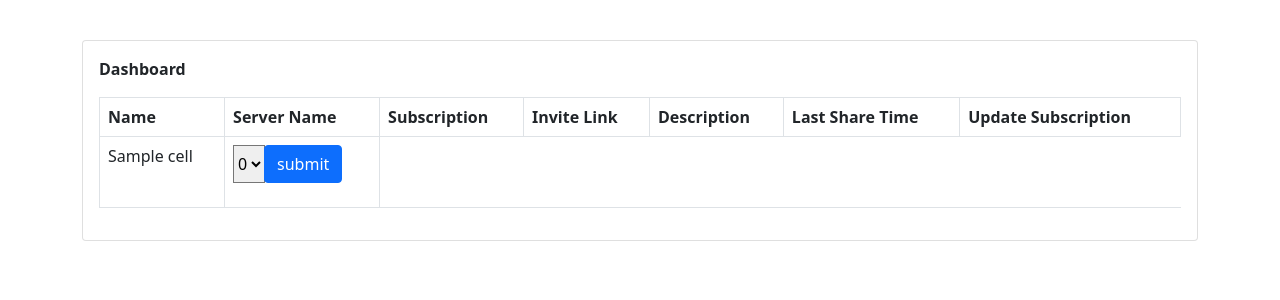
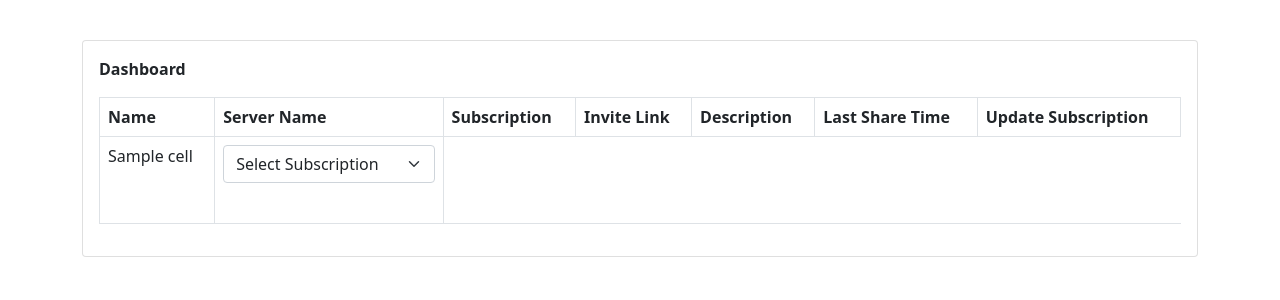
Before and after one commit to icesoup-backup/BotDashboard, a Flask app: template templates/dashboard.html in a window 1280 px wide. Shown: the part 56-356 px from the top of the page. Run offline with Flask 2, Linux system fonts and the light colour scheme; the template is opened without the code that fills it: most values are stand-ins (such as "Sample title", 1, 10 or a date in 2020); some libraries are stand-ins or nearby versions.

Commit message:
🐛 FIX: Dashboard now works as expected

```diff
--- a/main.py
+++ b/main.py
@@ -32,16 +32,18 @@ def dash():
 @dashboard.route("/edit", methods=['GET', 'POST'])
 def update():
     # username = request.args.get('username')
-    sub = str(request.form)
-    print(sub)
-    print(request.method)
-    # if request.method == 'POST':
-    #     print(request.method)
-    #     sub = request.form.get('sub-level', 0)
+    req = ""
+    if request.method == 'POST':
+        print(request.method)
+        req = request.form.get('sub-level', 0).split("[{(..++--**//)}]")
+        # print(req)
+
+    username = req[0]
+    sub = int(req[1])
     # print(f"{username} {sub}")
-    # conn = dbfunctions.createConnection("testDB")
-    # dbfunctions.updateSubLevel(conn, [sub, username])
-    # conn.close()
+    conn = dbfunctions.createConnection("testDB")
+    dbfunctions.updateSubLevel(conn, [sub, username])
+    conn.close()
     return redirect(url_for("dash"))
 
 
--- a/templates/dashboard.html
+++ b/templates/dashboard.html
@@ -18,7 +18,6 @@
                 <th scope="col">Description</th>
                 <th scope="col">Last Share Time</th>
                 <th scope="col">Update Subscription</th>
-                <!-- <th scope="col">Apply</th> -->
               </tr>
             </thead>
             <tbody>
@@ -29,28 +28,18 @@
                 {% endfor %}
                 <!-- Dropdown form for subscription level -->
                 <td>
-                  <div class="col text-center">
-                    <form action="/edit" method="POST">
-                          <div class="input-group">
-                            <select class="custom-select" id="sub-level">
-                              <option value="{{row[0]}} 0">0</option>
-                              <option value="{{row[0]}} 1">1</option>
-                              <option value="{{row[0]}} 2">2</option>
-                              <option value="{{row[0]}} 3">3</option>
-                            </select>
-                            <div class="input-group-append">
-                              <input class="btn btn-primary" type="submit" value="submit">
-                            </div>
-                          </div>
-                    </form>
-                  </div>
+                  <form action="/edit" method="POST">
+                    <div class="input-group">
+                      <select class="form-select mb-3" id="sub-level" name="sub-level" onchange="this.form.submit()">
+                        <option selected>Select Subscription</option>
+                        <option value="{{row[0]}}[{(..++--**//)}]0">0</option>
+                        <option value="{{row[0]}}[{(..++--**//)}]1">1</option>
+                        <option value="{{row[0]}}[{(..++--**//)}]2">2</option>
+                        <option value="{{row[0]}}[{(..++--**//)}]3">3</option>
+                      </select>
+                    </div>
+                  </form>
                 </td>
-                <!-- Button to Save changes -->
-                <!-- <td>
-                  <div class="col text-center">
-                    <a class="btn btn-primary" href="/edit?username={{row[0]|replace("#", "%23")}}">Update</a>
-                  </div>
-                </td> -->
               </tr>
               {% endfor %}
             </tbody>
```
Also changed, not shown: 1 other file.
